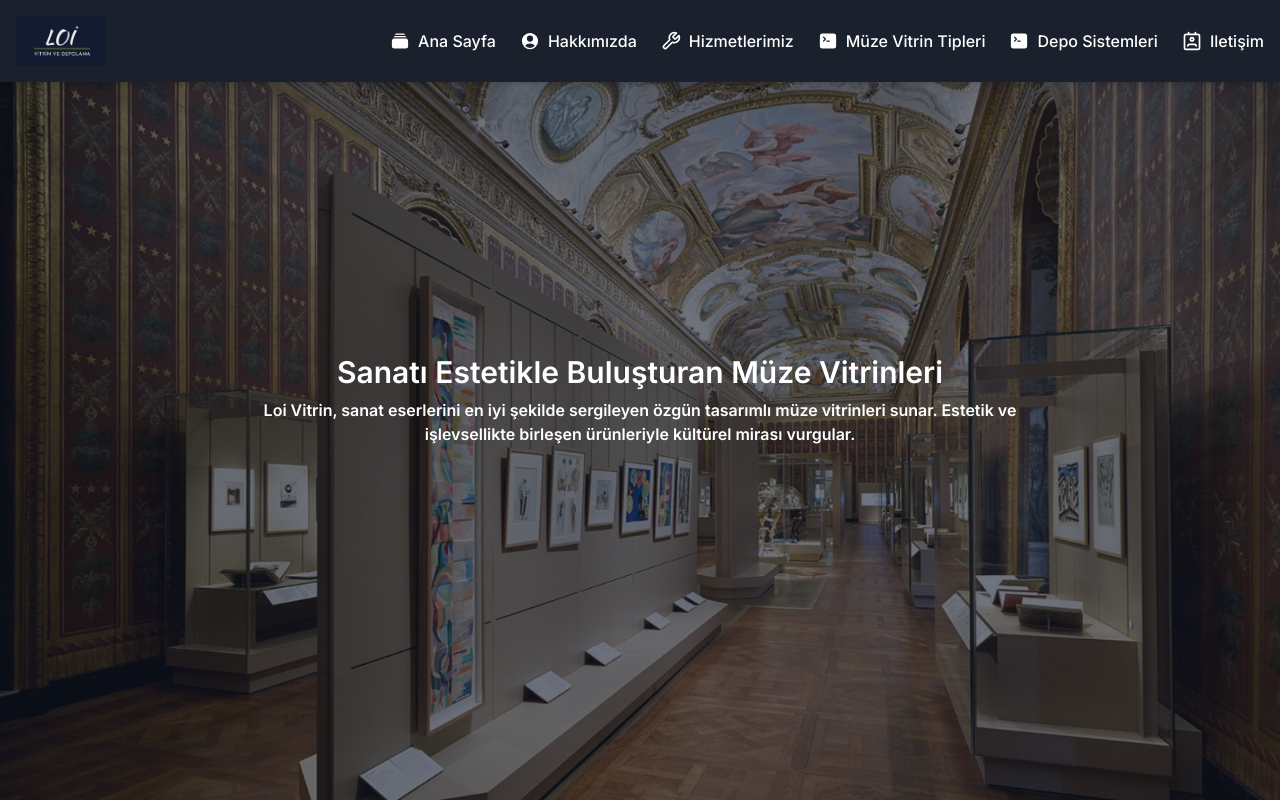
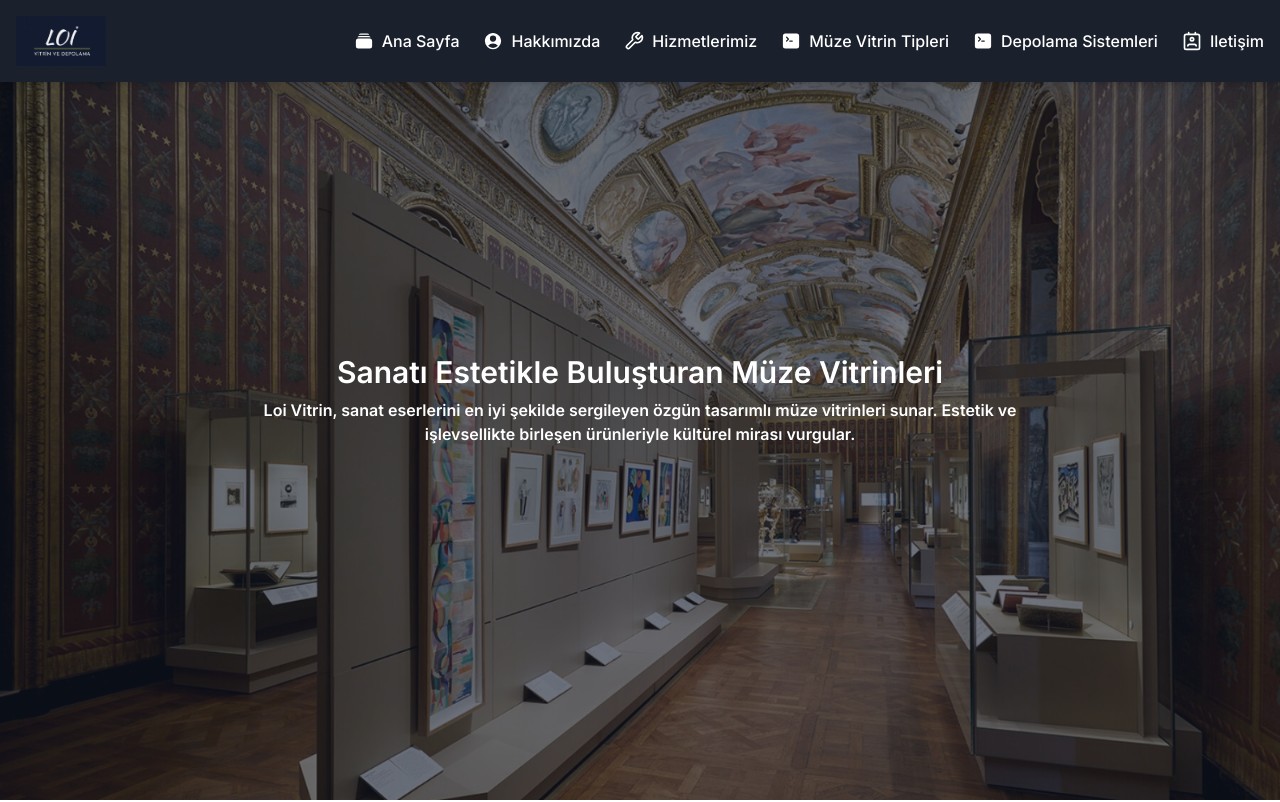
Before and after one commit to Abdurrahman-Subh/loi-vitrin, a Next.js app: page / in a window 1280 px wide. Shown: the top 802 px of the page. Built offline with nearby package versions, Linux system fonts and the light colour scheme.

Commit message:
Update navbar menu item name

```diff
--- a/components/navbar.tsx
+++ b/components/navbar.tsx
@@ -57,7 +57,7 @@ const NAV_MENU = [
     href: "/muze-vitrin",
   },
   {
-    name: "Depo Sistemleri",
+    name: "Depolama Sistemleri",
     icon: CommandLineIcon,
     href: "/depolama-sistemleri",
   },
```
